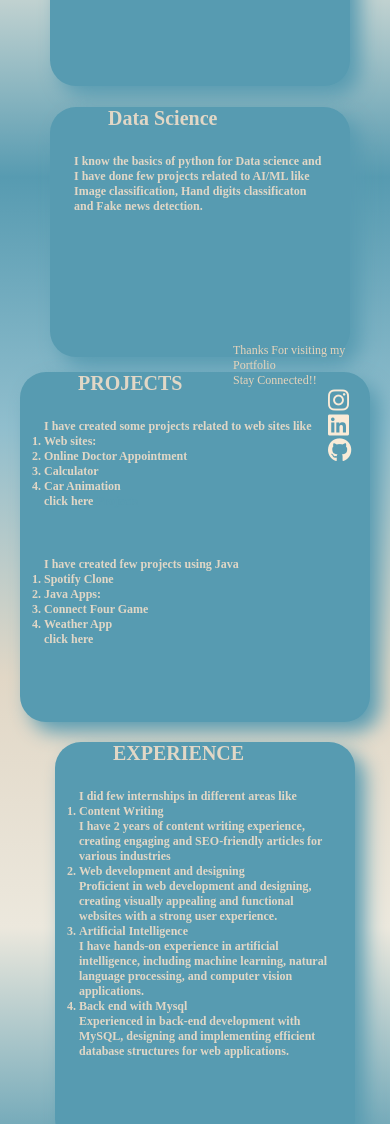
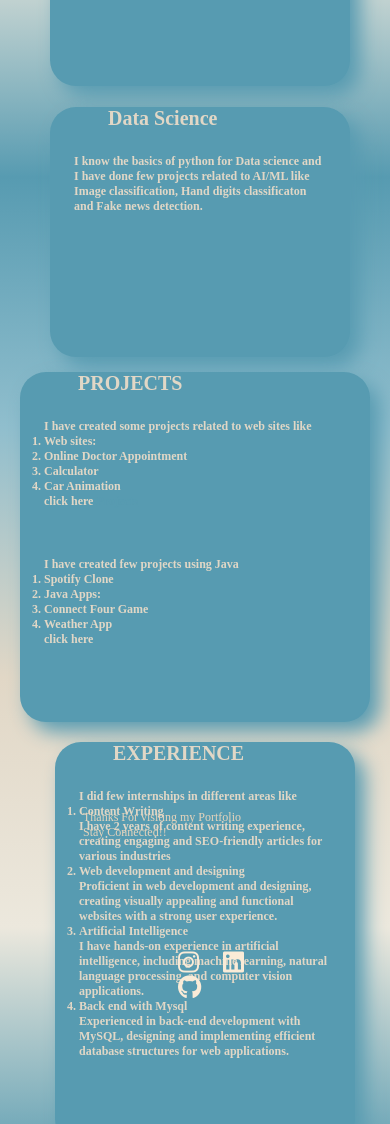
Before and after one commit to balagalikhita/Likhita_Balaga.github.io, a plain HTML site: page index.html in a window 390 px wide. Shown: the part 823-1947 px from the top of the page. Drawn offline with Linux system fonts and the light colour scheme; a web font is replaced by a local one.

Commit message:
Update style.css

```diff
--- a/style.css
+++ b/style.css
@@ -713,14 +713,14 @@ width: 300px;
   }
  #foosp{
     font-size: 12px;
-    bottom:-400px;
-    left:200px;
+   top: 1600px;
+    left:50px;
 
 }
 .ws1{
 
-    bottom:-550px;
-    left:200px;
+    top: 1665px;
+    left:50px;
 }
   .ws1 a{
 
```
